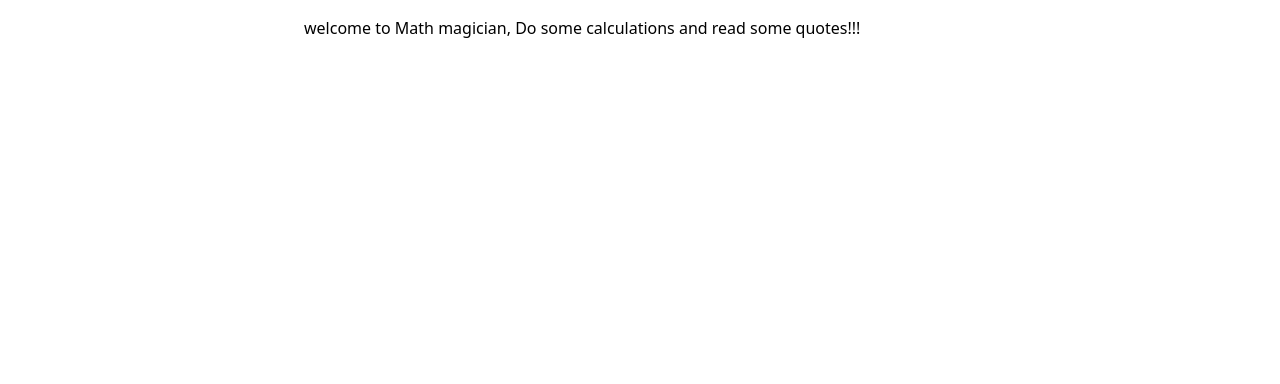
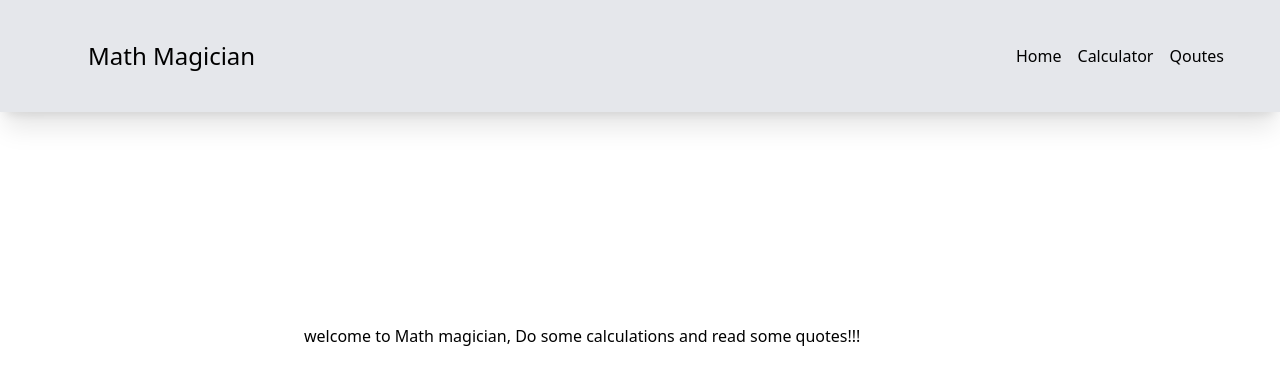
Before and after one commit to kimitaWanjohi/math-magician, a React (Create React App) app: page / in a window 1280 px wide. Shown: the top 384 px of the page. Built offline with nearby package versions, Linux system fonts and the light colour scheme.

Commit message:
Add Navbar and links to routes

```diff
--- a/src/App.js
+++ b/src/App.js
@@ -1,29 +1,24 @@
-import { createBrowserRouter, RouterProvider } from 'react-router-dom';
+import { BrowserRouter, Routes, Route } from 'react-router-dom';
 import Calculator from './components/Calculator';
 import Quotes from './components/Quotes';
 import Home from './components/Home';
-
-const router = createBrowserRouter([
-  {
-    path: "/",
-    element: <Home />,
-  },
-  {
-    path: "/calculator",
-    element: <Calculator />,
-  },
-  {
-    path: "quotes",
-    element: <Quotes />,
-  },
-]);
+import Navbar from './components/Navbar';
 
 export default function App() {
   return (
-    <div className="max-w-2xl container mx-auto flex flex-col mt-4 items-center min-h-screen">
-      <div className="w-full">
-        <RouterProvider router={router} />
-      </div>
-    </div>
+    <>
+      <BrowserRouter>
+        <Navbar />
+        <div className="max-w-2xl container mx-auto flex flex-col mt-4 items-center justify-center min-h-[50vh]">
+          <div className="w-full mt-4">
+            <Routes>
+              <Route path="/" element={<Home />} />
+              <Route path="/calculator" element={<Calculator />} />
+              <Route path="/quotes" element={<Quotes />} />
+            </Routes>
+          </div>
+        </div>
+      </BrowserRouter>
+    </>
   );
 }
--- a/src/components/Navbar.jsx
+++ b/src/components/Navbar.jsx
@@ -0,0 +1,18 @@
+import { useNavigate } from "react-router-dom";
+
+export default function Navbar() {
+  const navigate = useNavigate();
+
+  return (
+    <nav className="w-full shadow-xl bg-gray-200 flex justify-between items-center px-12 py-10">
+      <div className="ml-10 text-2xl">
+        Math Magician
+      </div>
+      <div className="flex items-center justify-around self-end">
+        <button onClick={() => navigate("/")} type="button" className="px-2 py-1 hover:scale-105">Home</button>
+        <button onClick={() => navigate("/calculator")} type="button" className="px-2 py-1 hover:scale-105">Calculator</button>
+        <button onClick={() => navigate("/quotes")} type="button" className="px-2 py-1 hover:scale-105">Qoutes</button>
+      </div>
+    </nav>
+  );
+}
```
